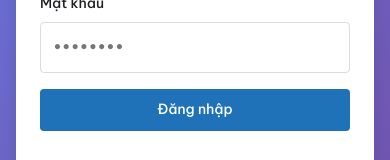
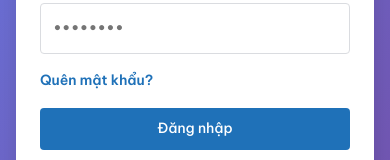
Before and after one commit to QuangAnh1703/dat-san-bong-online, a React (Vite) app in the folder frontend/: page /auth in a window 390 px wide. Shown: the part 451-611 px from the top of the page. Built offline with nearby package versions, Linux system fonts and the light colour scheme; no server answers.

Commit message:
feat(frontend): add forgot password link to UnifiedAuthPage
- Add forgot password link to login form (works for both email & phone)
- Add .forgotPasswordLink CSS styling to UnifiedAuth.module.css
- Link navigates to /auth/forgot-password page

```diff
--- a/frontend/src/features/auth/UnifiedAuth.module.css
+++ b/frontend/src/features/auth/UnifiedAuth.module.css
@@ -248,6 +248,21 @@
   text-decoration: none;
 }
 
+.forgotPasswordLink {
+  display: block;
+  font-size: 0.875rem;
+  color: #1f71b8;
+  text-decoration: none;
+  font-weight: 600;
+  transition: all 0.2s;
+  margin-top: 0.5rem;
+}
+
+.forgotPasswordLink:hover {
+  text-decoration: underline;
+  color: #1765a0;
+}
+
 /* Right: OAuth Section */
 .oauthSection {
   display: none;
--- a/frontend/src/features/auth/UnifiedAuthPage.jsx
+++ b/frontend/src/features/auth/UnifiedAuthPage.jsx
@@ -232,6 +232,9 @@ export function UnifiedAuthPage() {
                   required
                   disabled={loginLoading}
                 />
+                <a href="/auth/forgot-password" className={styles.forgotPasswordLink}>
+                  Quên mật khẩu?
+                </a>
               </div>
 
               <button
```
